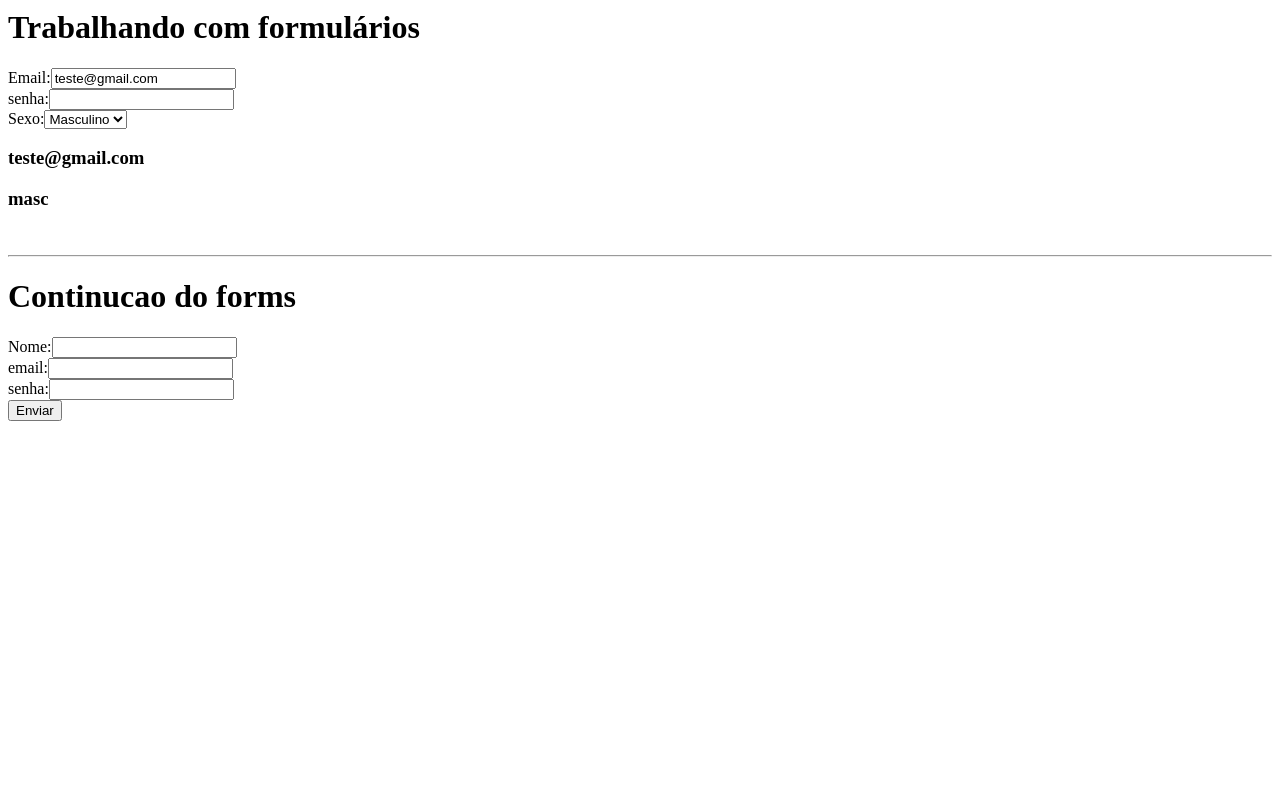
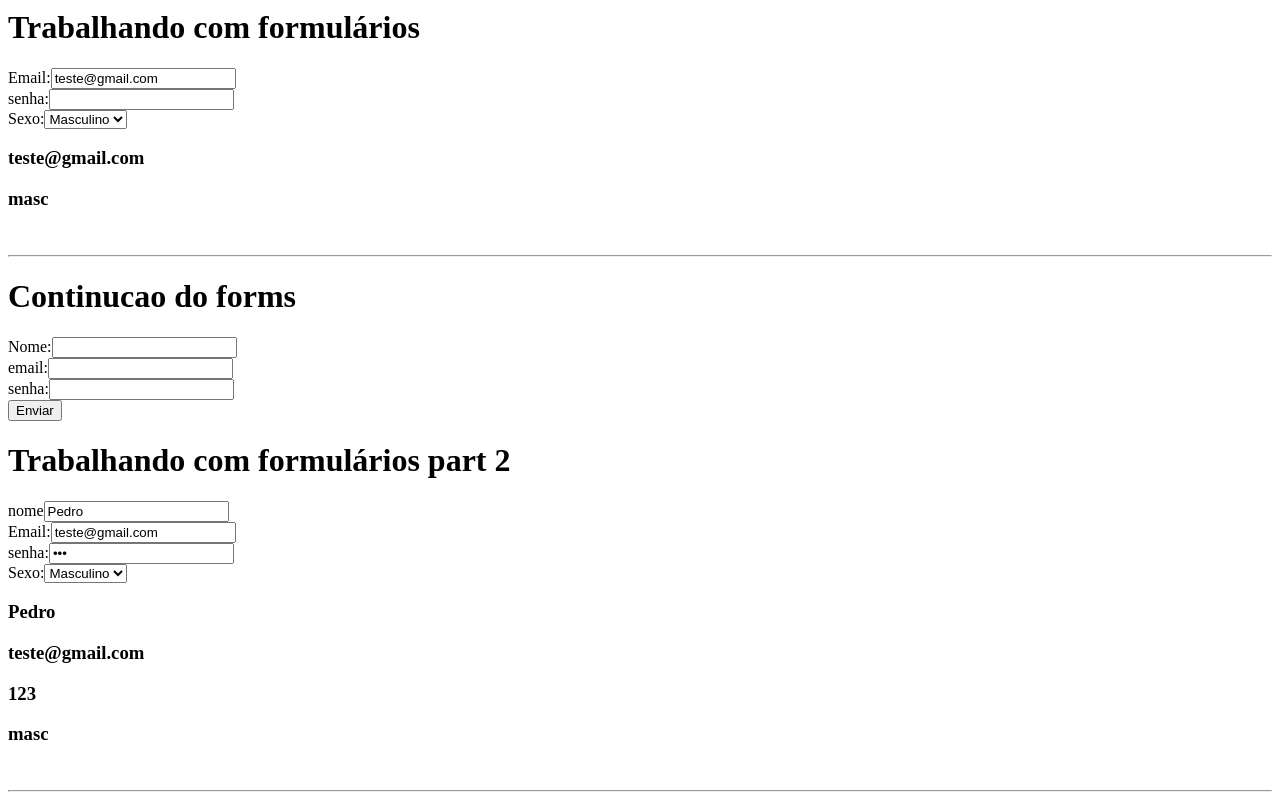
Before and after one commit to pedroMarcelino/React-Class, a React (Create React App) app: page / in a window 1280 px wide. Shown: the part 1088-1888 px from the top of the page. Before the commit the page ends 1527 px from the top, so only its background shows below. Built offline with nearby package versions, Linux system fonts and the light colour scheme.

Commit message:
manipulando formularios p2

```diff
--- /dev/null
+++ b/src/Forms2.js
@@ -0,0 +1,66 @@
+import React, { Component } from 'react';
+
+class App extends Component {
+
+    constructor(props) {
+        super(props);
+        this.state = {
+            form: {
+                nome: 'Pedro',
+                email: 'teste@gmail.com',
+                senha: '123',
+                sexo: 'masc'
+            }
+
+        }
+
+        this.dadosForm = this.dadosForm.bind(this)
+    }
+
+    dadosForm(e) {
+        let form = this.state.form;
+        form[e.target.name] = e.target.value;
+
+        this.setState({ form: form })
+    }
+
+    render() {
+        return (
+            <div>
+
+                <h1>Trabalhando com formulários part 2</h1>
+
+                <div>
+                    nome
+                    <input type="text" name="nome" value={this.state.form.nome}
+                        onChange={this.dadosForm} /> <br />
+                    Email:
+                    <input type="text" name="email" id="" value={this.state.form.email}
+                        onChange={this.dadosForm} /><br />
+                    senha:
+                    <input type="password" name="senha" id="" value={this.state.form.senha}
+                        onChange={this.dadosForm} /> <br />
+
+                    Sexo:
+                    <select name="sexo" value={this.state.form.sexo} onChange={this.dadosForm}>
+                        <option value="masc">Masculino</option>
+                        <option value="fem">Feminino</option>
+                    </select>
+                </div>
+
+                <div>
+                    <h3>{this.state.form.nome}</h3>
+                    <h3>{this.state.form.email}</h3>
+                    <h3>{this.state.form.senha}</h3>
+                    <h3>{this.state.form.sexo}</h3>
+                </div>
+
+                <br />
+                <hr />
+            </div>
+        );
+    }
+
+}
+
+export default App;
--- a/src/index.js
+++ b/src/index.js
@@ -7,6 +7,7 @@ import Render from './Render';
 import Lista from './Lista';
 import Forms from './Forms';
 import Form2 from './Form2';
+import Forms2 from './Forms2';
 
 
 const root = ReactDOM.createRoot(document.getElementById('root'));
@@ -19,5 +20,6 @@ root.render(
     <Lista />
     <Forms />
     <Form2 />
+    <Forms2 />
   </React.StrictMode>
 );
```
